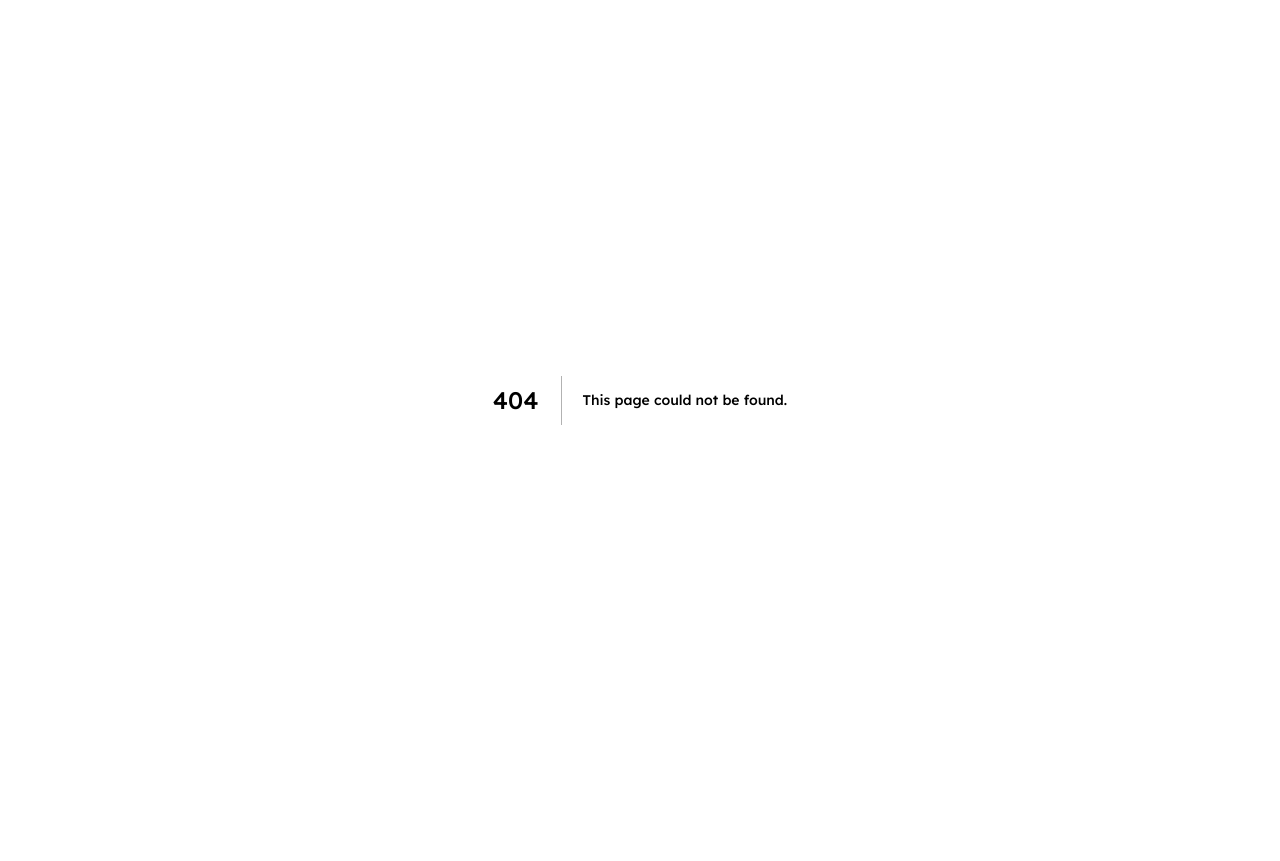
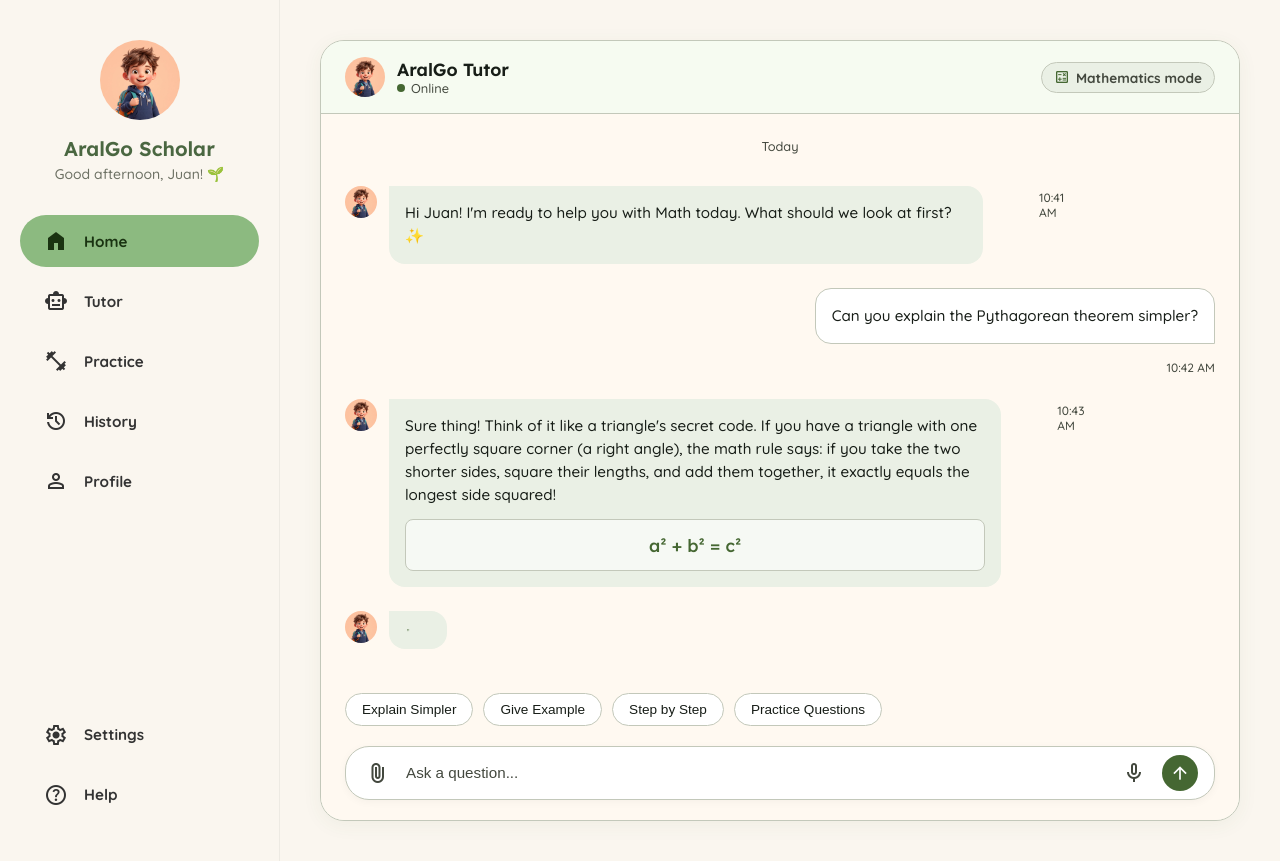
Before and after one commit to hornley/AralGo, a Next.js app: page /tutor in a window 1280 px wide. Before the commit this address had no page. Before the commit the page ends 800 px from the top, so only its background shows below. Built offline with nearby package versions, Linux system fonts and the light colour scheme.

Commit message:
Add Tutor UI

```diff
--- /dev/null
+++ b/app/(dashboard)/tutor/page.tsx
@@ -0,0 +1,96 @@
+import Image from 'next/image';
+import styles from './tutor.module.css';
+
+export default function TutorPage() {
+  return (
+    <div className={styles.tutorContainer}>
+      <header className={styles.header}>
+        <div className={styles.headerLeft}>
+          <div className={styles.avatarWrapper}>
+            <Image src="/avatar.png" alt="Tutor Avatar" width={40} height={40} className={styles.avatarImage} />
+          </div>
+          <div>
+            <h1 className={styles.title}>AralGo Tutor</h1>
+            <div className={styles.status}>
+              <span className={styles.statusDot}></span>
+              Online
+            </div>
+          </div>
+        </div>
+        <div className={styles.headerRight}>
+          <div className={styles.modePill}>
+            <span className="material-symbols-outlined">calculate</span>
+            Mathematics mode
+          </div>
+        </div>
+      </header>
+
+      <div className={styles.chatArea}>
+        <div className={styles.dateSeparator}>Today</div>
+
+        <div className={styles.messageRowAI}>
+          <div className={styles.avatarSmallWrapper}>
+            <Image src="/avatar.png" alt="Tutor Avatar" width={32} height={32} className={styles.avatarImage} />
+          </div>
+          <div className={styles.bubbleAI}>
+            Hi Juan! I'm ready to help you with Math today. What should we look at first? ✨
+          </div>
+          <div className={styles.timeLabel}>10:41 AM</div>
+        </div>
+
+        <div className={styles.messageRowUser}>
+          <div className={styles.bubbleUser}>
+            Can you explain the Pythagorean theorem simpler?
+          </div>
+          <div className={styles.timeLabel}>10:42 AM</div>
+        </div>
+
+        <div className={styles.messageRowAI}>
+          <div className={styles.avatarSmallWrapper}>
+            <Image src="/avatar.png" alt="Tutor Avatar" width={32} height={32} className={styles.avatarImage} />
+          </div>
+          <div className={styles.bubbleAI}>
+            Sure thing! Think of it like a triangle's secret code. If you have a triangle with one perfectly square corner (a right angle), the math rule says: if you take the two shorter sides, square their lengths, and add them together, it exactly equals the longest side squared!
+            <div className={styles.formulaBox}>
+              a² + b² = c²
+            </div>
+          </div>
+          <div className={styles.timeLabel}>10:43 AM</div>
+        </div>
+
+        <div className={styles.messageRowAI}>
+          <div className={styles.avatarSmallWrapper}>
+            <Image src="/avatar.png" alt="Tutor Avatar" width={32} height={32} className={styles.avatarImage} />
+          </div>
+          <div className={styles.typingIndicator}>
+             <span className={styles.dot}></span>
+             <span className={styles.dot}></span>
+             <span className={styles.dot}></span>
+          </div>
+        </div>
+      </div>
+
+      <div className={styles.bottomArea}>
+        <div className={styles.quickActions}>
+          <button className={styles.quickActionBtn}>Explain Simpler</button>
+          <button className={styles.quickActionBtn}>Give Example</button>
+          <button className={styles.quickActionBtn}>Step by Step</button>
+          <button className={styles.quickActionBtn}>Practice Questions</button>
+        </div>
+
+        <div className={styles.inputWrapper}>
+          <button className={styles.attachBtn}>
+            <span className="material-symbols-outlined">attach_file</span>
+          </button>
+          <input type="text" placeholder="Ask a question..." className={styles.chatInput} />
+          <button className={styles.micBtn}>
+            <span className="material-symbols-outlined">mic</span>
+          </button>
+          <button className={styles.sendBtn}>
+            <span className="material-symbols-outlined">arrow_upward</span>
+          </button>
+        </div>
+      </div>
+    </div>
+  );
+}
--- /dev/null
+++ b/app/(dashboard)/tutor/tutor.module.css
@@ -0,0 +1,289 @@
+.tutorContainer {
+  display: flex;
+  flex-direction: column;
+  height: calc(100vh - 64px); /* assuming padding from main */
+  background: white;
+  border-radius: 24px;
+  overflow: hidden;
+  box-shadow: var(--shadow-cozy);
+  margin: -10px; /* Adjusting for main padding to fill more space if needed, but let's just make it fill the area */
+}
+
+/* Override container to look exactly like the screenshot */
+.tutorContainer {
+  margin: 0;
+  height: 100%;
+  background-color: var(--color-surface);
+  border: 1px solid var(--color-outline-variant);
+}
+
+.header {
+  display: flex;
+  justify-content: space-between;
+  align-items: center;
+  padding: 16px 24px;
+  background-color: var(--color-surface);
+  border-bottom: 1px solid var(--color-outline-variant);
+}
+
+.headerLeft {
+  display: flex;
+  align-items: center;
+  gap: 12px;
+}
+
+.avatarWrapper {
+  width: 40px;
+  height: 40px;
+  border-radius: 50%;
+  overflow: hidden;
+}
+
+.avatarImage {
+  object-fit: cover;
+}
+
+.title {
+  margin: 0;
+  font-size: 1.1rem;
+  color: var(--color-on-surface);
+}
+
+.status {
+  display: flex;
+  align-items: center;
+  gap: 6px;
+  font-size: 0.8rem;
+  color: var(--color-on-surface-variant);
+}
+
+.statusDot {
+  width: 8px;
+  height: 8px;
+  background-color: var(--color-primary);
+  border-radius: 50%;
+}
+
+.modePill {
+  display: flex;
+  align-items: center;
+  gap: 6px;
+  padding: 6px 12px;
+  background-color: var(--color-surface-container);
+  border: 1px solid var(--color-outline-variant);
+  border-radius: 999px;
+  font-size: 0.85rem;
+  color: var(--color-on-surface-variant);
+  font-weight: 600;
+}
+
+.modePill span {
+  font-size: 16px;
+  color: var(--color-primary);
+}
+
+.chatArea {
+  flex: 1;
+  overflow-y: auto;
+  padding: 24px;
+  display: flex;
+  flex-direction: column;
+  gap: 24px;
+  background-color: #FFF9F1;
+}
+
+.dateSeparator {
+  text-align: center;
+  font-size: 0.8rem;
+  color: var(--color-on-surface-variant);
+  margin-bottom: 8px;
+}
+
+.messageRowAI {
+  display: flex;
+  gap: 12px;
+  align-items: flex-start;
+  max-width: 85%;
+}
+
+.messageRowUser {
+  display: flex;
+  gap: 12px;
+  align-items: flex-end;
+  align-self: flex-end;
+  flex-direction: column;
+  max-width: 85%;
+}
+
+.avatarSmallWrapper {
+  width: 32px;
+  height: 32px;
+  border-radius: 50%;
+  overflow: hidden;
+  flex-shrink: 0;
+}
+
+.bubbleAI {
+  background-color: var(--color-surface-container);
+  color: var(--color-on-surface);
+  padding: 16px;
+  border-radius: 0 16px 16px 16px;
+  font-size: 0.95rem;
+  line-height: 1.5;
+}
+
+.bubbleUser {
+  background-color: white;
+  border: 1px solid var(--color-outline-variant);
+  color: var(--color-on-surface);
+  padding: 16px;
+  border-radius: 16px 16px 0 16px;
+  font-size: 0.95rem;
+  line-height: 1.5;
+}
+
+.timeLabel {
+  font-size: 0.75rem;
+  color: var(--color-on-surface-variant);
+  margin-top: 4px;
+  margin-left: 44px;
+}
+
+.messageRowUser .timeLabel {
+  margin-left: 0;
+  align-self: flex-end;
+}
+
+.formulaBox {
+  background-color: rgba(255, 255, 255, 0.6);
+  border: 1px solid var(--color-outline-variant);
+  border-radius: 8px;
+  padding: 12px;
+  margin-top: 12px;
+  text-align: center;
+  font-family: var(--font-lexend), monospace;
+  font-size: 1.1rem;
+  color: var(--color-primary);
+}
+
+.typingIndicator {
+  display: flex;
+  gap: 4px;
+  padding: 16px;
+  background-color: var(--color-surface-container);
+  border-radius: 0 16px 16px 16px;
+}
+
+.dot {
+  width: 6px;
+  height: 6px;
+  background-color: var(--color-primary);
+  border-radius: 50%;
+  animation: bounce 1.4s infinite ease-in-out both;
+}
+
+.dot:nth-child(1) { animation-delay: -0.32s; }
+.dot:nth-child(2) { animation-delay: -0.16s; }
+
+@keyframes bounce {
+  0%, 80%, 100% { transform: scale(0); }
+  40% { transform: scale(1); }
+}
+
+.bottomArea {
+  padding: 20px 24px;
+  background-color: #FFF9F1;
+  display: flex;
+  flex-direction: column;
+  gap: 16px;
+}
+
+.quickActions {
+  display: flex;
+  gap: 10px;
+  overflow-x: auto;
+  padding-bottom: 4px;
+}
+
+.quickActions::-webkit-scrollbar {
+  display: none;
+}
+
+.quickActionBtn {
+  background: white;
+  border: 1px solid var(--color-outline-variant);
+  border-radius: 999px;
+  padding: 8px 16px;
+  font-size: 0.85rem;
+  color: var(--color-on-surface);
+  white-space: nowrap;
+  cursor: pointer;
+  transition: all 0.2s ease;
+}
+
+.quickActionBtn:hover {
+  background: var(--color-surface-container);
+  border-color: var(--color-primary);
+}
+
+.inputWrapper {
+  display: flex;
+  align-items: center;
+  gap: 12px;
+  background: white;
+  border: 1px solid var(--color-outline-variant);
+  border-radius: 24px;
+  padding: 8px 16px;
+  box-shadow: 0 2px 8px rgba(0,0,0,0.04);
+}
+
+.chatInput {
+  flex: 1;
+  border: none;
+  background: transparent;
+  padding: 8px 0;
+  font-size: 0.95rem;
+  color: var(--color-on-surface);
+  outline: none;
+}
+
+.chatInput::placeholder {
+  color: var(--color-on-surface-variant);
+}
+
+.attachBtn, .micBtn {
+  background: transparent;
+  border: none;
+  color: var(--color-on-surface-variant);
+  cursor: pointer;
+  display: flex;
+  align-items: center;
+  justify-content: center;
+  padding: 4px;
+}
+
+.attachBtn:hover, .micBtn:hover {
+  color: var(--color-primary);
+}
+
+.sendBtn {
+  background-color: var(--color-primary);
+  color: white;
+  border: none;
+  border-radius: 50%;
+  width: 36px;
+  height: 36px;
+  display: flex;
+  align-items: center;
+  justify-content: center;
+  cursor: pointer;
+  transition: transform 0.2s ease;
+}
+
+.sendBtn:hover {
+  transform: scale(1.05);
+}
+
+.sendBtn span {
+  font-size: 20px;
+}
```
